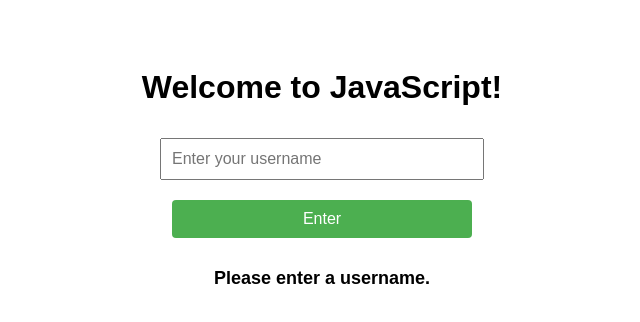
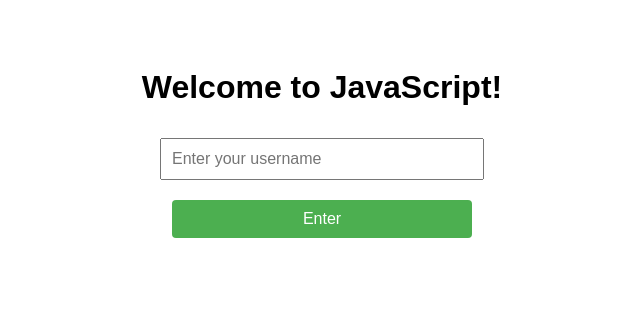
Before and after one commit to YashDYD/FRONT-END-PROJECT-1, a plain HTML site: page task 4.html in a window 1280 px wide. Both pictures are taken after a click on the button "Enter". Shown: the whole page, without its empty margins (318-958 px from the left). Drawn offline with Linux system fonts and the light colour scheme.

Commit message:
Update task 4.html

```diff
--- a/task 4.html
+++ b/task 4.html
@@ -29,12 +29,6 @@
       border-radius: 4px;
       cursor: pointer;
     }
-
-    #welcomeMessage {
-      margin-top: 20px;
-      font-size: 18px;
-      font-weight: bold;
-    }
   </style>
 </head>
 <body>
@@ -46,17 +40,14 @@
   <!-- Tooltip on hover using title -->
   <button onclick="welcomeUser()" title="Welcome to JS World!">Enter</button>
 
-  <div id="welcomeMessage"></div>
-
   <script>
     function welcomeUser() {
       const username = document.getElementById('username').value.trim();
-      const messageDiv = document.getElementById('welcomeMessage');
 
       if (username) {
-        messageDiv.innerText = `Welcome to JS World, ${username}!`;
+        alert(`Welcome Yaswanth`);
       } else {
-        messageDiv.innerText = 'Please enter a username.';
+        alert('Please enter a username.');
       }
     }
   </script>
```
